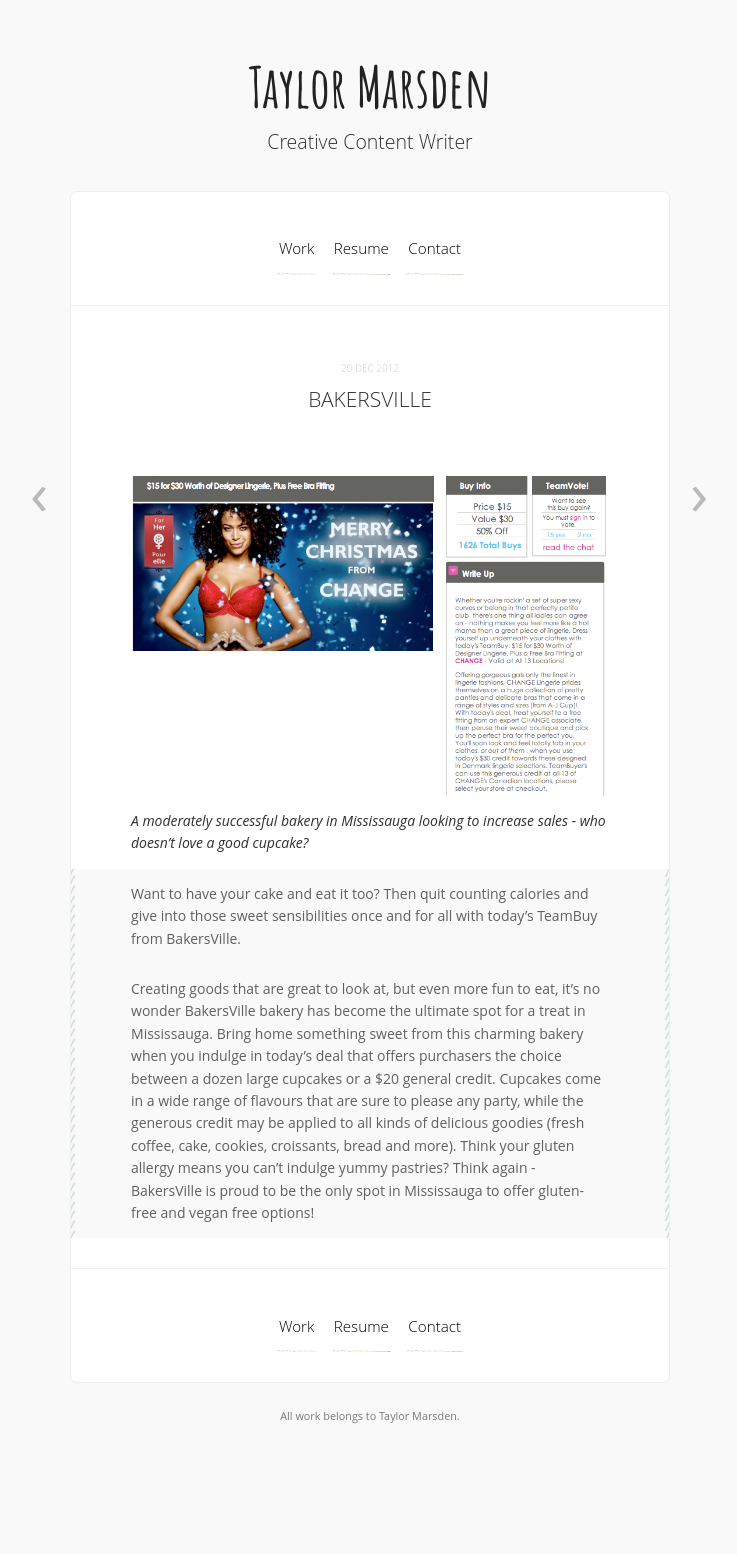
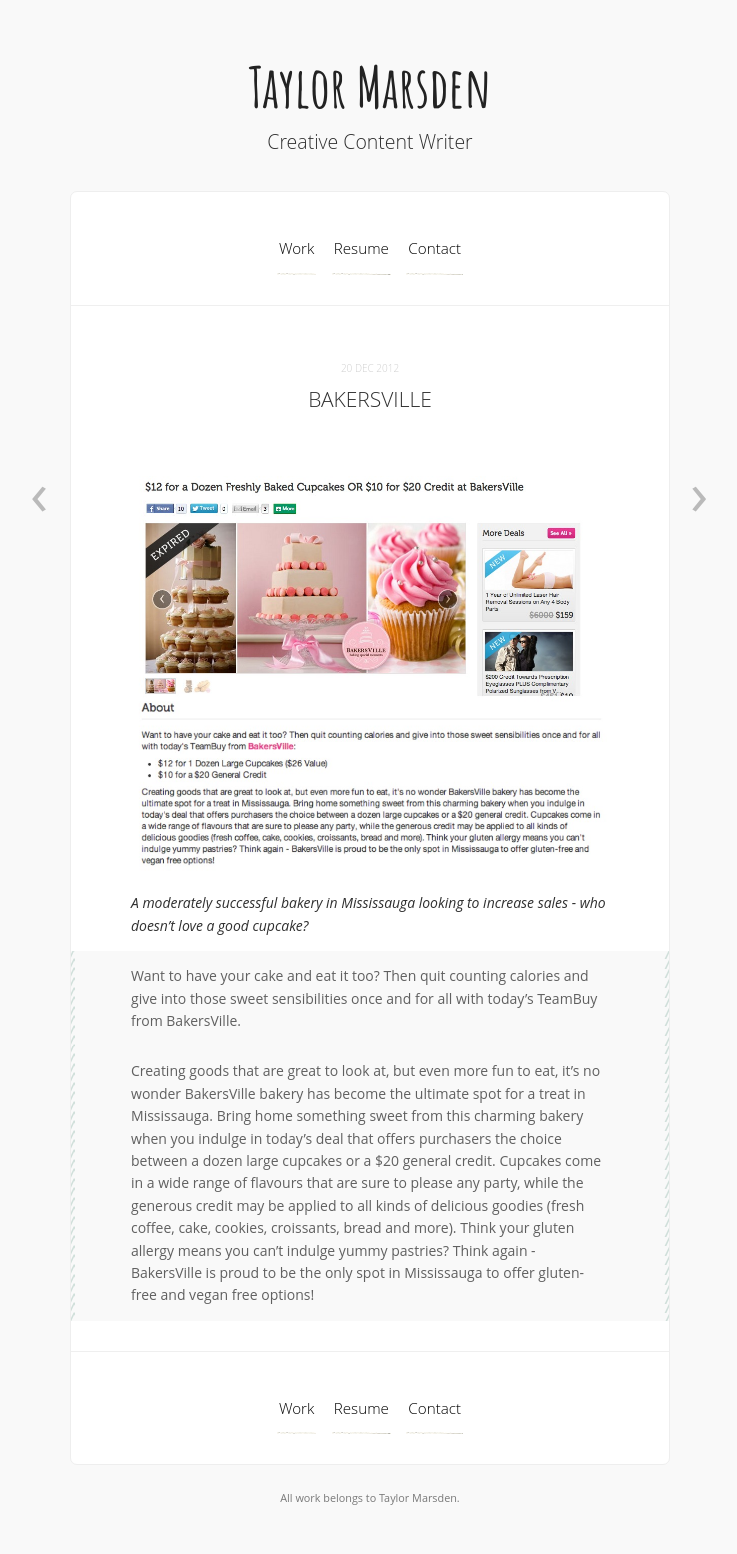
Before and after one commit to tkmars/tkmars.github.io, a Jekyll site: the page built from _posts/2013-03-25-Bakersville.md, in a window 1280 px wide. Shown: the whole page, without its empty margins (270-1007 px from the left). Built offline with Jekyll 4.4.1, drawn with Linux system fonts in a browser that asks for light colours; Markdown is read by kramdown in place of the engine named in the settings; comment, search, counter and statistics services are not loaded; before the commit the page ends 1472 px from its top, so only the background shows below that.

Commit message:
Bakersville image

```diff
--- a/_posts/2013-03-25-Bakersville.md
+++ b/_posts/2013-03-25-Bakersville.md
@@ -4,7 +4,7 @@
 date: 2012-12-20
 ---
 
-![My helpful screenshot]({{ site.url }}/images/ChangeLingerie.png)
+![My helpful screenshot]({{ site.url }}/images/Bakersville.jpeg)
 
 *A moderately successful bakery in Mississauga looking to increase sales - who doesn't love a good cupcake?*
 
```
Also changed, not shown: images/Bakersville.jpeg (added).
